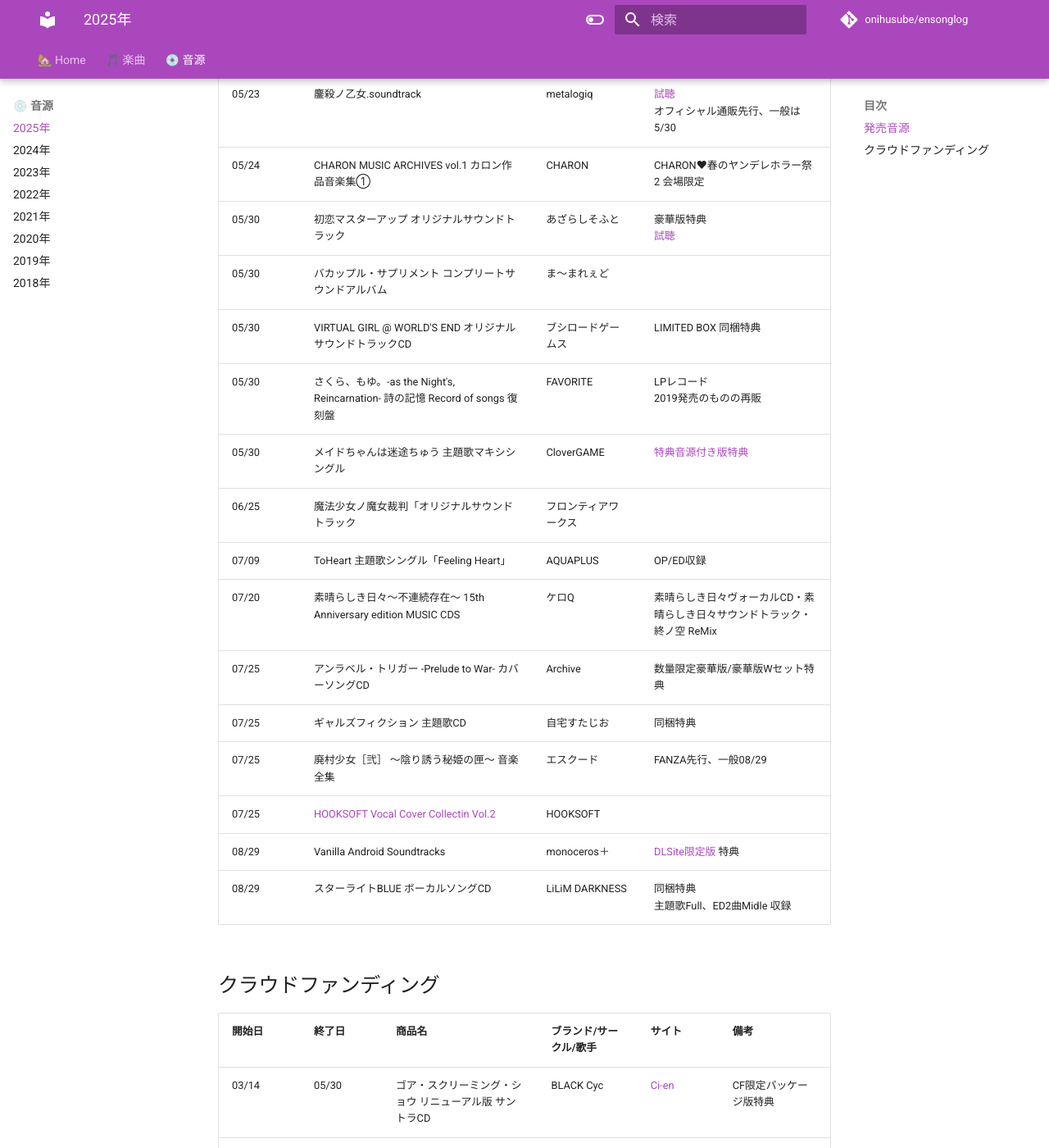
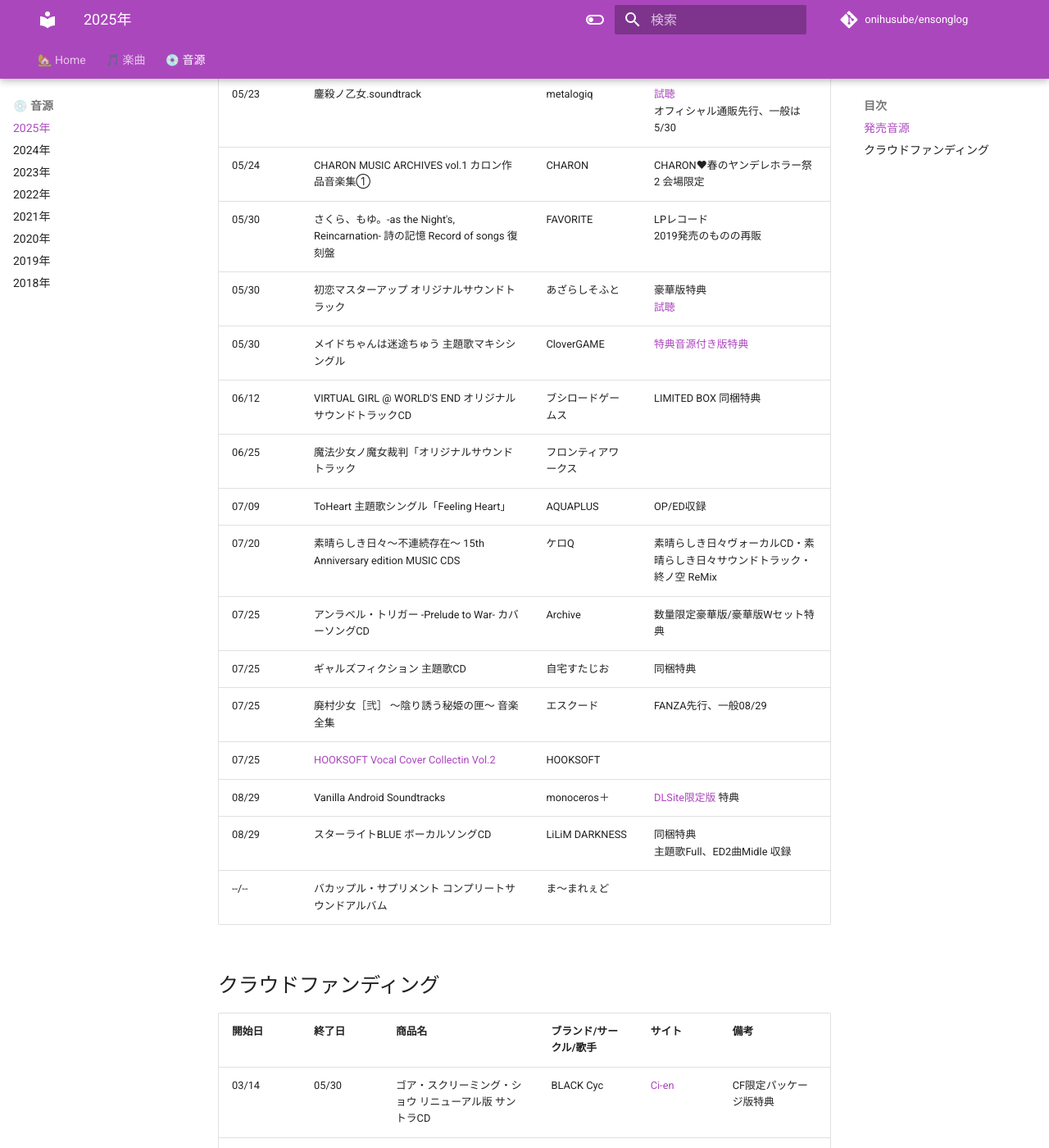
Before and after one commit to onihusube/ensonglog, an MkDocs documentation site: the page built from docs/2025/音源.md, in a window 1280 px wide and 1400 px high, scrolled down 5991 px. Shown: the whole window at 82% size. Built offline with MkDocs 1.6.1 and Material for MkDocs 9.7.7, drawn with Linux system fonts in a browser that asks for light colours; comment, search, counter and statistics services are not loaded; some of the changed lines change nothing that is shown.

Commit message:
並べ替えなど

```diff
--- a/docs/2025/音源.md
+++ b/docs/2025/音源.md
@@ -94,11 +94,10 @@
 | 05/23 | ガールズメイドプディング - Solo Collection - | ANMC | [IMAGINARY BASE AKIHABARA コラボグッズ](https://imaginary-base.jp/event/402/) </br> 2曲×4人のソロバージョン収録 |
 | 05/23 | 鏖殺ノ乙女.soundtrack | metalogiq | [試聴](https://metalogiq.jp/games/minagoroshi/vote.html) </br> オフィシャル通販先行、一般は5/30 |
 | 05/24 | CHARON MUSIC ARCHIVES vol.1 カロン作品音楽集① | CHARON | CHARON♥春のヤンデレホラー祭2 会場限定 |
+| 05/30 | さくら、もゆ。-as the Night's, Reincarnation- 詩の記憶 Record of songs 復刻盤 | FAVORITE | LPレコード </br> 2019発売のものの再販 |
 | 05/30 | 初恋マスターアップ オリジナルサウンドトラック | あざらしそふと | 豪華版特典 </br> [試聴](https://www.youtube.com/watch?v=taNxGsZll3M) |
-| 05/30 | バカップル・サプリメント コンプリートサウンドアルバム | ま～まれぇど |  |
-| 05/30 | VIRTUAL GIRL @ WORLD'S END オリジナルサウンドトラックCD | ブシロードゲームス | LIMITED BOX 同梱特典 |
-| 05/30 | さくら、もゆ。-as the Night's, Reincarnation- 詩の記憶 Record of songs 復刻盤 | FAVORITE | LPレコード </br> 2019発売のものの再販 |
 | 05/30 | メイドちゃんは迷途ちゅう 主題歌マキシシングル | CloverGAME | [特典音源付き版特典](https://www.dlsite.com/pro/work/=/product_id/VJ01004242.html) |
+| 06/12 | VIRTUAL GIRL @ WORLD'S END オリジナルサウンドトラックCD | ブシロードゲームス | LIMITED BOX 同梱特典 |
 | 06/25 | 魔法少女ノ魔女裁判「オリジナルサウンドトラック | フロンティアワークス |  |
 | 07/09 | ToHeart 主題歌シングル「Feeling Heart」 | AQUAPLUS | OP/ED収録 |
 | 07/20 | 素晴らしき日々〜不連続存在〜 15th Anniversary edition MUSIC CDS | ケロQ | 素晴らしき日々ヴォーカルCD・素晴らしき日々サウンドトラック・終ノ空 ReMix |
@@ -108,6 +107,7 @@
 | 07/25 | [HOOKSOFT Vocal Cover Collectin Vol.2](./音源個別/HOOKSOFT%20Vocal%20Cover%20Collectin%20Vol.2.md) | HOOKSOFT |  |
 | 08/29 | Vanilla Android Soundtracks |	monoceros＋ | [DLSite限定版](https://www.dlsite.com/pro/work/=/product_id/VJ01004213.html) 特典 |
 | 08/29 | スターライトBLUE ボーカルソングCD |	LiLiM DARKNESS | 同梱特典 </br> 主題歌Full、ED2曲Midle 収録 |
+| --/-- | バカップル・サプリメント コンプリートサウンドアルバム | ま～まれぇど |  |
 
 ## クラウドファンディング
 
```
